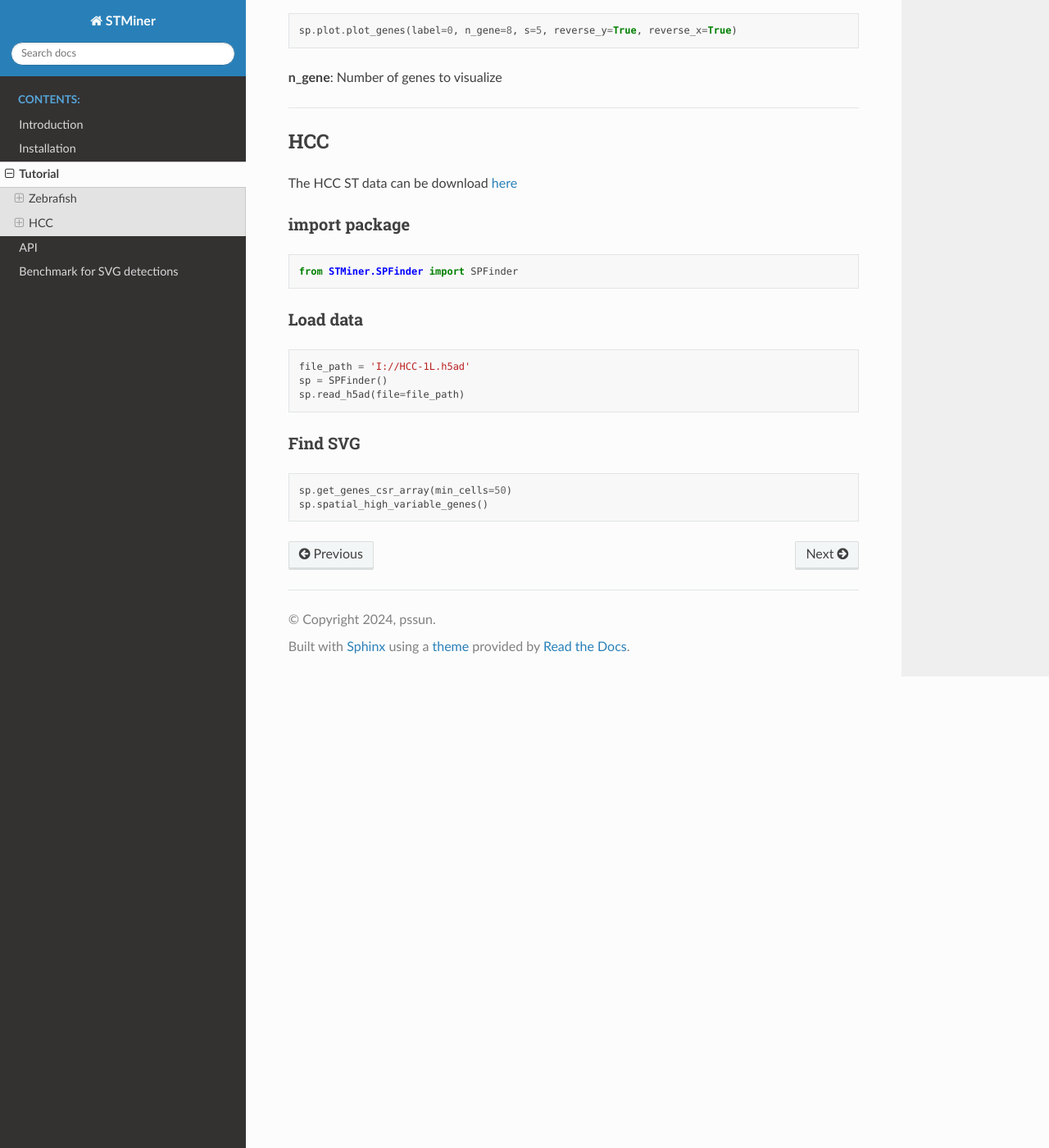
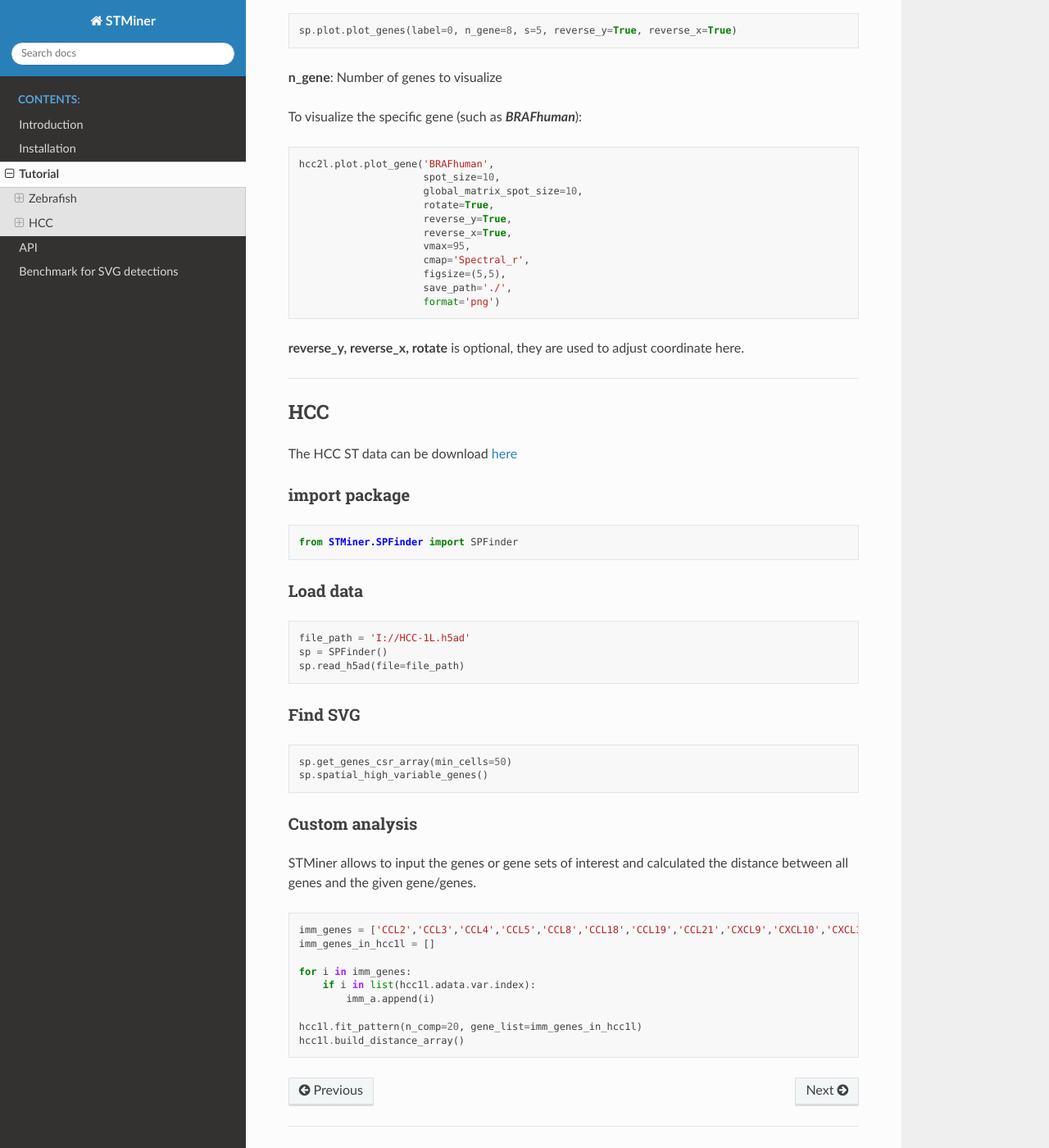
Before and after one commit to PSSUN/STMinerDoc, a Sphinx documentation site: the page built from source/Tutorial/Tutorial.md, in a window 1280 px wide and 1400 px high, scrolled down 3333 px. Shown: the whole window at 82% size. Built offline with Sphinx 7.4.7 and the Read the Docs theme 3.1.0, drawn with Linux system fonts in a browser that asks for light colours.

Commit message:
Update Tutorial.md

````diff
--- a/source/Tutorial/Tutorial.md
+++ b/source/Tutorial/Tutorial.md
@@ -134,6 +134,24 @@ sp.plot.plot_genes(label=0, n_gene=8, s=5, reverse_y=True, reverse_x=True)
 
 **n_gene**: Number of genes to visualize
 
+
+To visualize the specific gene (such as ***BRAFhuman***):
+```python
+hcc2l.plot.plot_gene('BRAFhuman',
+                     spot_size=10,
+                     global_matrix_spot_size=10,
+                     rotate=True,
+                     reverse_y=True,
+                     reverse_x=True,
+                     vmax=95,
+                     cmap='Spectral_r',
+                     figsize=(5,5),
+                     save_path='./',
+                     format='png')
+```
+
+**reverse_y, reverse_x, rotate** is optional, they are used to adjust coordinate here.
+
 ---
 
 ## HCC
@@ -159,3 +177,18 @@ sp.read_h5ad(file=file_path)
 sp.get_genes_csr_array(min_cells=50)
 sp.spatial_high_variable_genes()
 ```
+
+### Custom analysis
+STMiner allows to input the genes or gene sets of interest and calculated the distance between all genes and the given gene/genes.
+
+```python
+imm_genes = ['CCL2','CCL3','CCL4','CCL5','CCL8','CCL18','CCL19','CCL21','CXCL9','CXCL10','CXCL11','CXCL13']
+imm_genes_in_hcc1l = []
+
+for i in imm_genes:
+    if i in list(hcc1l.adata.var.index):
+        imm_a.append(i)
+
+hcc1l.fit_pattern(n_comp=20, gene_list=imm_genes_in_hcc1l)
+hcc1l.build_distance_array()
+```
````
